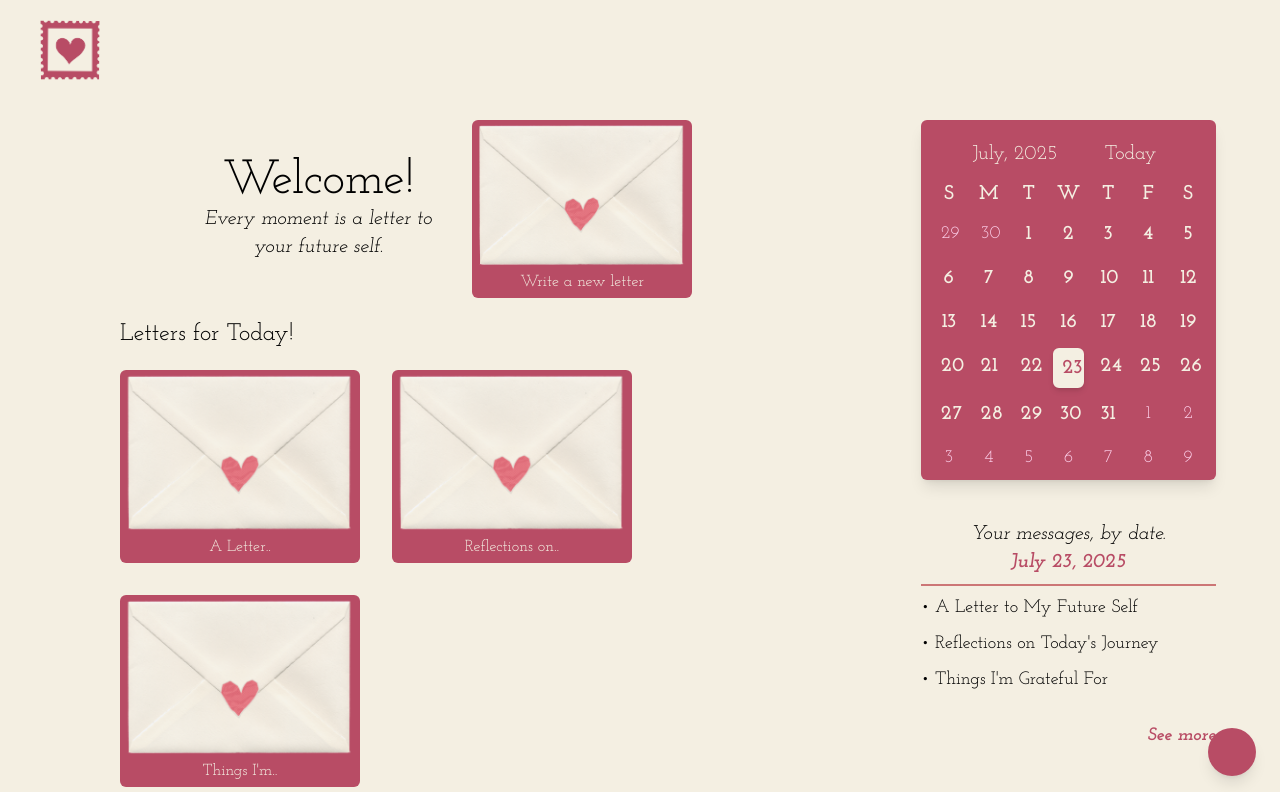
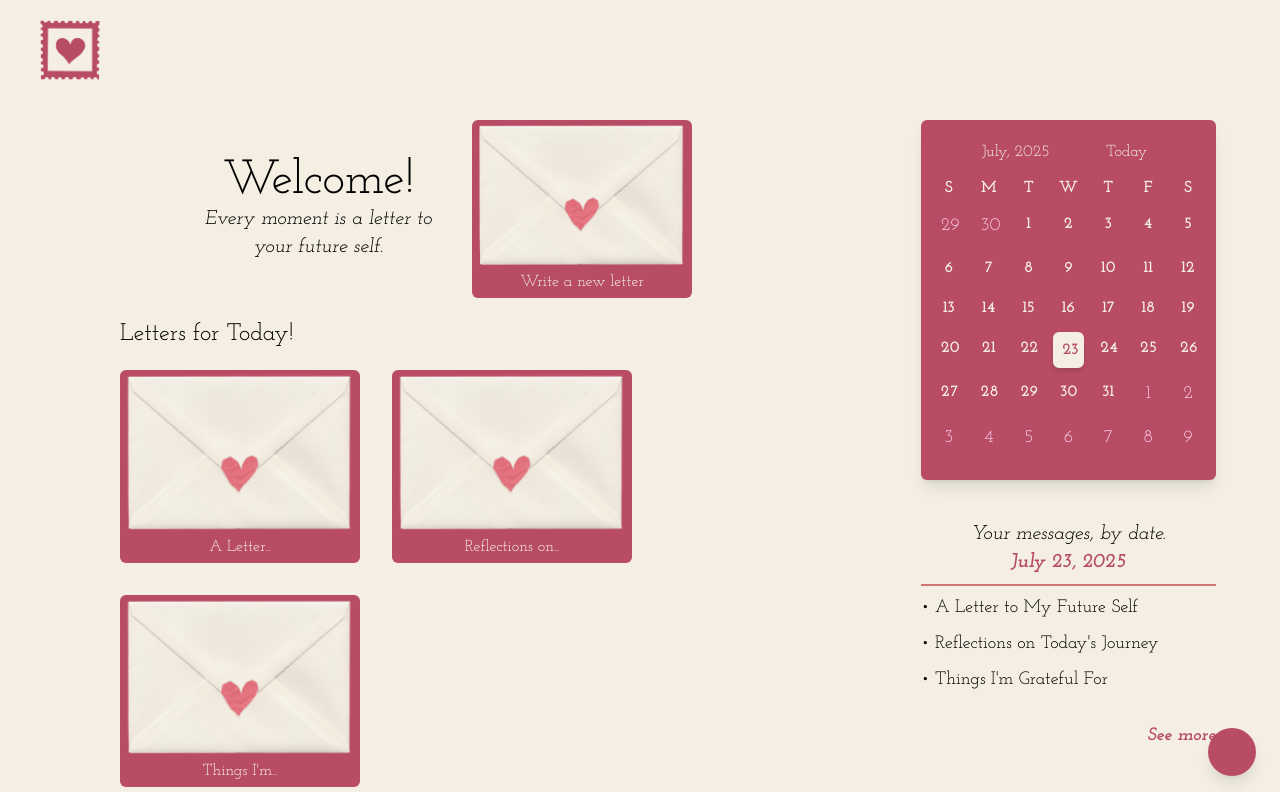
Before and after one commit to maryannintech/sincerely-me, a React (Vite) app: page /app/dashboard in a window 1280 px wide. Shown: the top 792 px of the page. Built offline with nearby package versions, Linux system fonts and the light colour scheme; no server answers; some icons are missing.

Commit message:
fix: remove unnecessary height property from calendar display for improved layout

```diff
--- a/src/pages/Dashboard.jsx
+++ b/src/pages/Dashboard.jsx
@@ -87,7 +87,7 @@ export function Dashboard() {
         </div>
         <div className="right hidden sm:flex items-start flex-col w-90 px-6">
           <div className="w-full">
-            <div className="bg-[var(--primary-color)] text-[var(--cream-color)] rounded-md py-5 px-3 shadow-lg w-full h-90 text-xl">
+            <div className="bg-[var(--primary-color)] text-[var(--cream-color)] rounded-md py-5 px-3 shadow-lg w-full h-90">
               <div className="text-center flex justify-evenly items-center transition-all duration-200">
                 <p>
                   {today.format("MMMM")}, {today.format("YYYY")}
```
